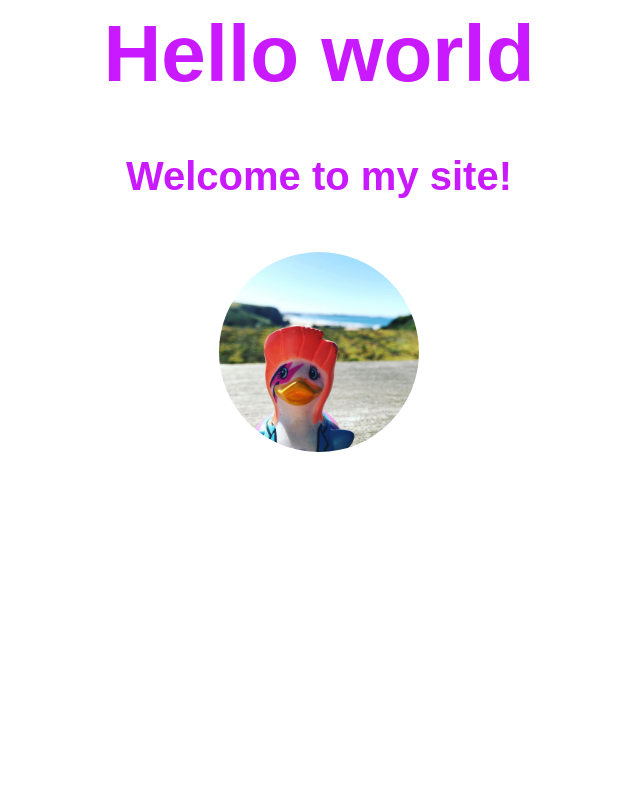
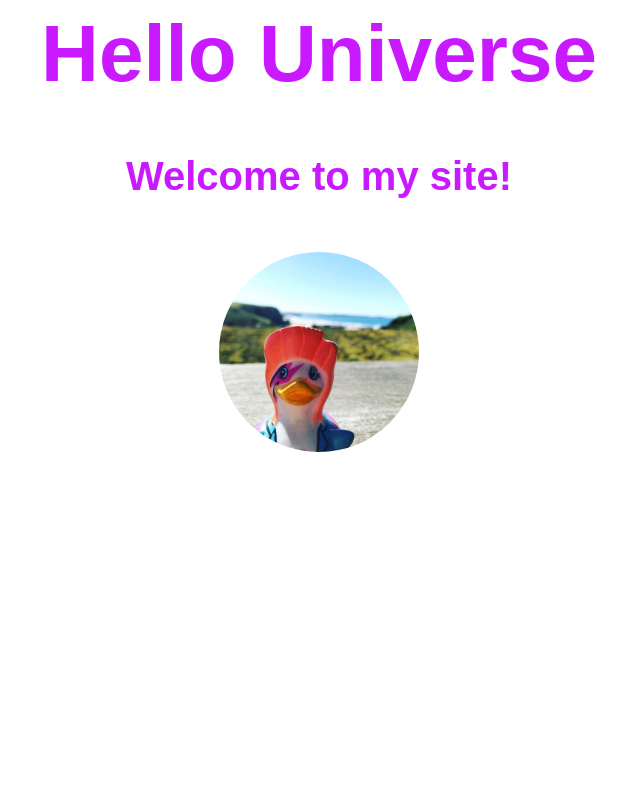
Before and after one commit to AnnaPettit/beginners-week-one-master, a plain HTML site: page index.html in a window 1280 px wide. Shown: the top 800 px of the page, without its empty margins (329-969 px from the left). Drawn offline with Linux system fonts and the light colour scheme.

Commit message:
Revert "Update index.html"
This reverts commit f6c3fd5bb5e4fcdedeab39b14f9559e018b81f4e.

```diff
--- a/index.html
+++ b/index.html
@@ -5,7 +5,7 @@
   </head>
   <body>
 <div>
-  <h1> Hello world </h1>
+  <h1> Hello Universe </h1>
 
   <h2> Welcome to my site! </h2>
 
```
